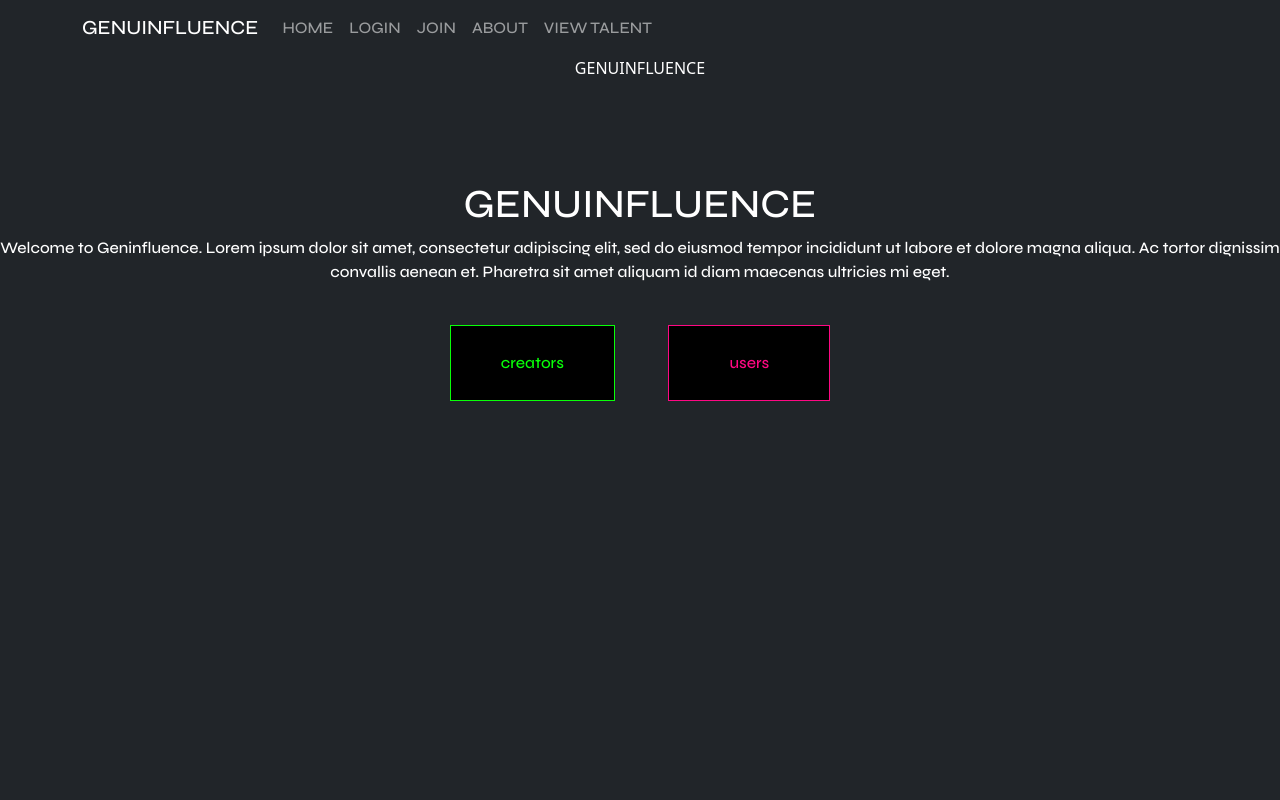
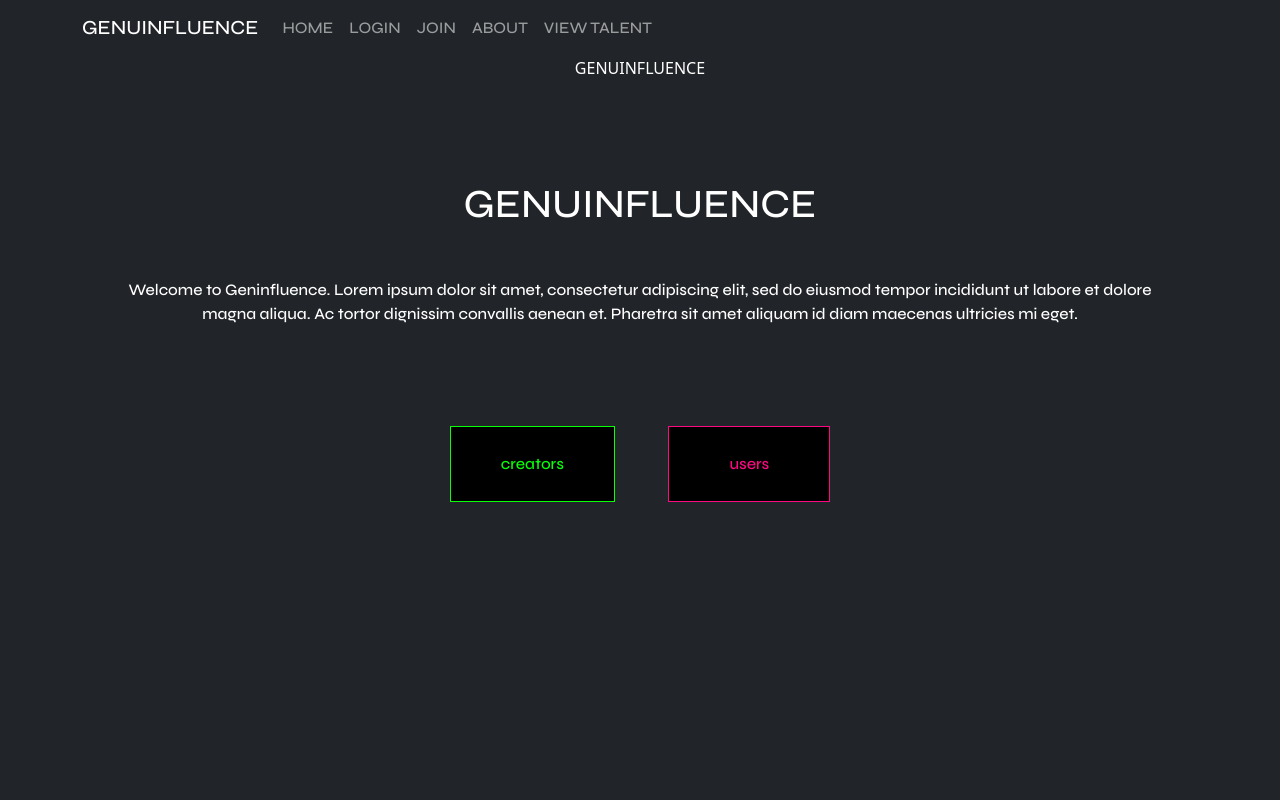
Before and after one commit to elizparisi/genuinfluence, a React (Create React App) app: page / in a window 1280 px wide. Shown: the top 800 px of the page. Built offline with nearby package versions, Linux system fonts and the light colour scheme.

Commit message:
update styling of homepage p + creators, users buttons

```diff
--- a/src/index.css
+++ b/src/index.css
@@ -23,6 +23,10 @@
   margin: 100px 0;
 }
 
+.homepage p {
+  margin: 50px 100px;
+}
+
 .navigation-page {
   font-family: 'Syne';
 }
@@ -37,7 +41,7 @@
   color:#08FF08;
   border: 1px solid #08FF08;
   padding: 25px 50px;
-  margin: 25px;
+  margin: 50px 25px;
 }
 
 .users-button {
@@ -46,7 +50,7 @@
   color:#FF0883;
   border: 1px solid #FF0883;
   padding: 25px 60px;
-  margin: 25px;
+  margin: 50px 25px;
 }
 
 .signin {
```
